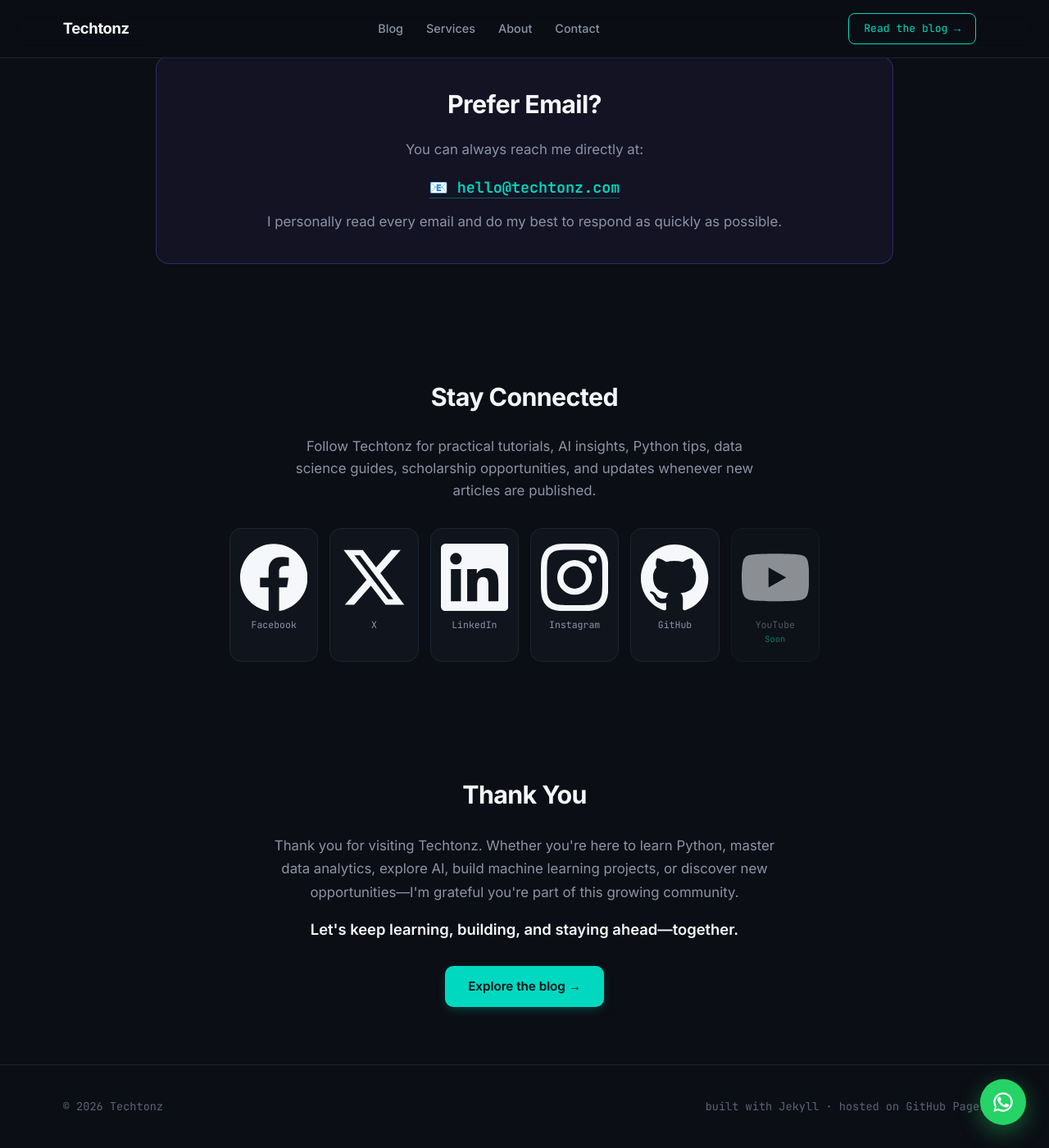
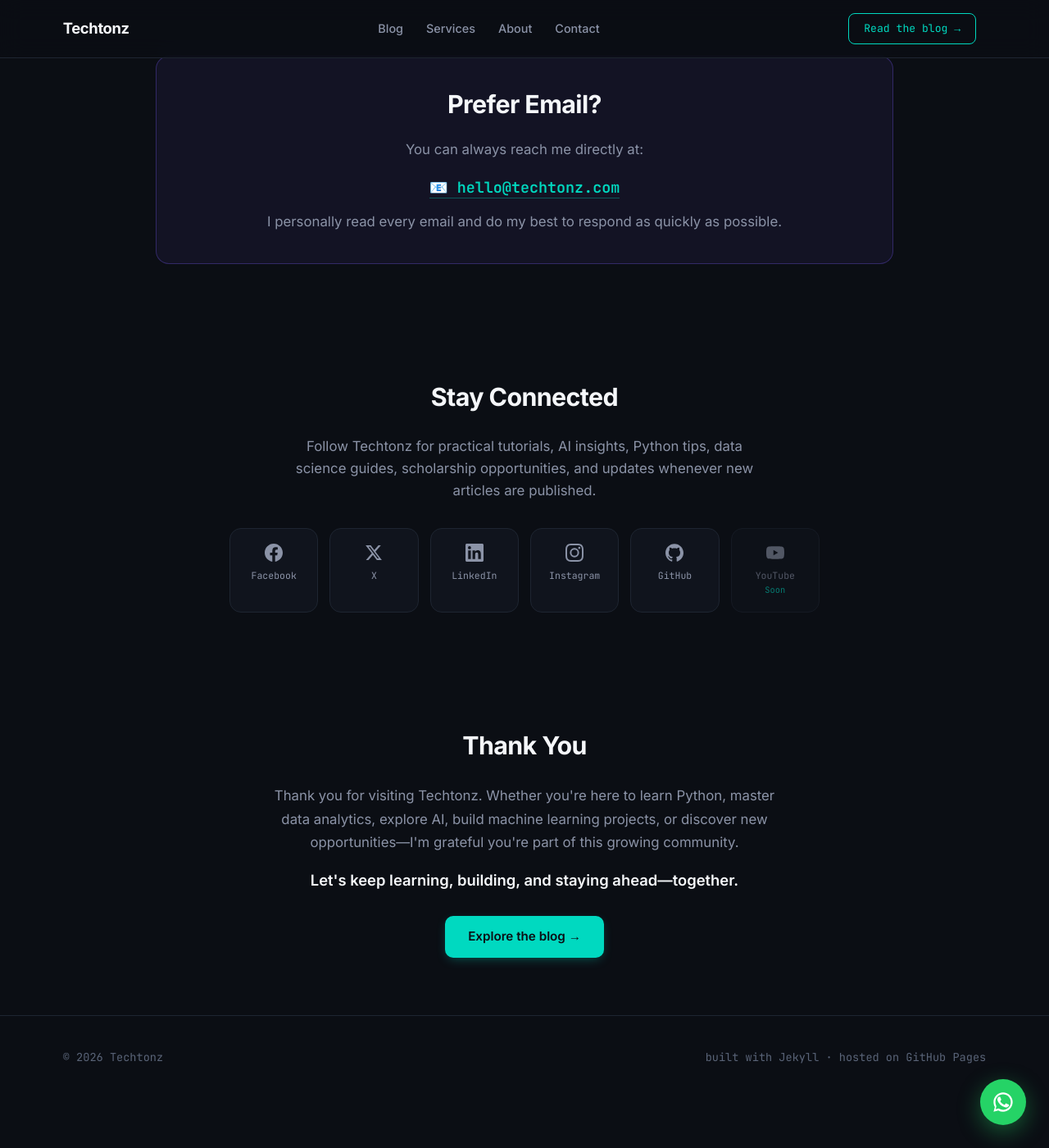
Before and after one commit to teefortech/Techtonz, a Jekyll site: the page built from contact.md, in a window 1280 px wide and 1400 px high, scrolled down 1902 px. Shown: the whole window at 82% size. Built offline with Jekyll 4.4.1, drawn with Linux system fonts in a browser that asks for light colours.

Commit message:
Add social-svg styles and hover effects
Add styles for social media icons and hover effects.

```diff
--- a/assets/css/main.css
+++ b/assets/css/main.css
@@ -1406,3 +1406,14 @@
     grid-template-columns: repeat(2, 1fr);
   }
 }
+.social-svg {
+  width: 22px;
+  height: 22px;
+  color: var(--slate);
+  transition: color 0.2s ease, transform 0.2s ease;
+}
+
+.social-btn:hover .social-svg {
+  color: var(--teal);
+  transform: scale(1.08);
+}
```
